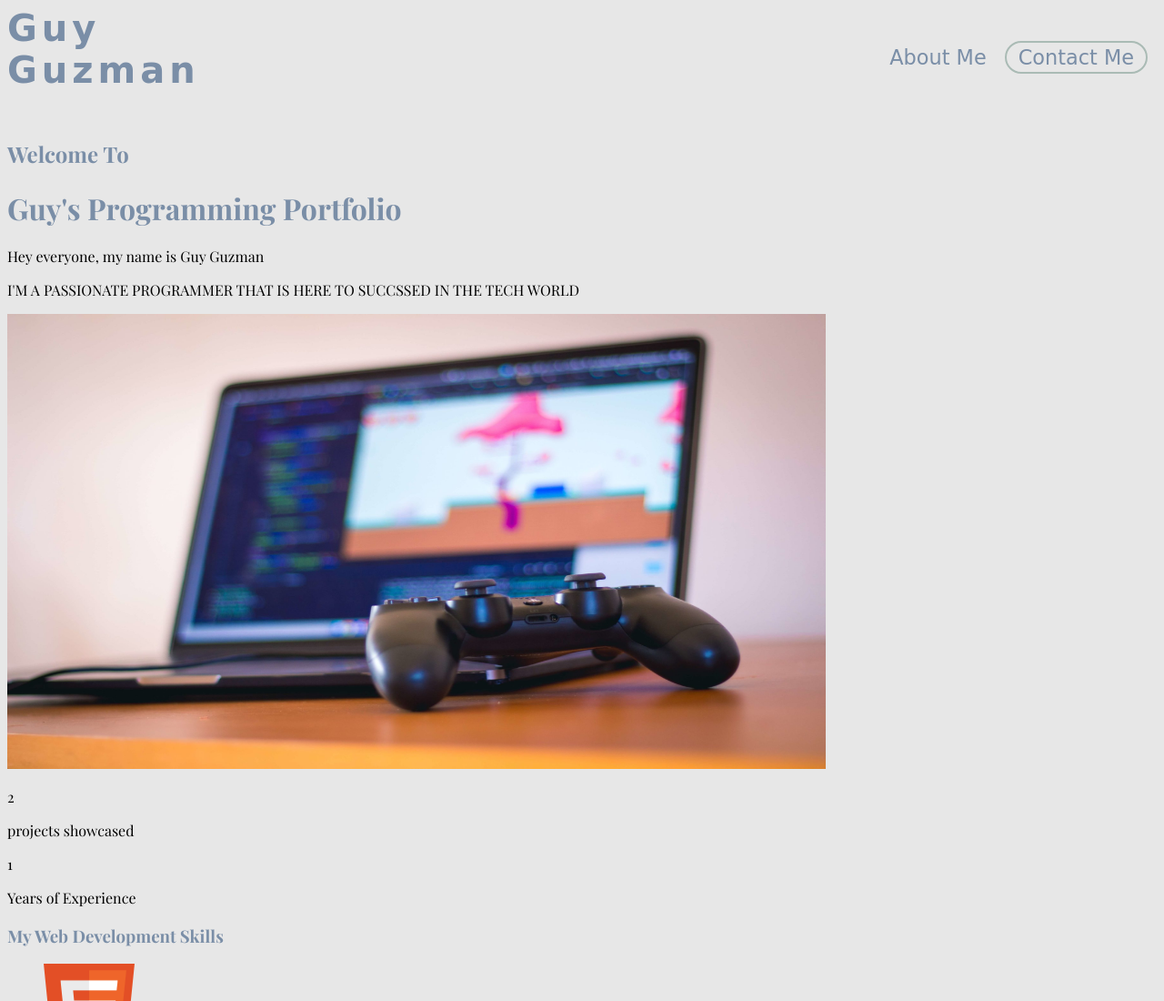
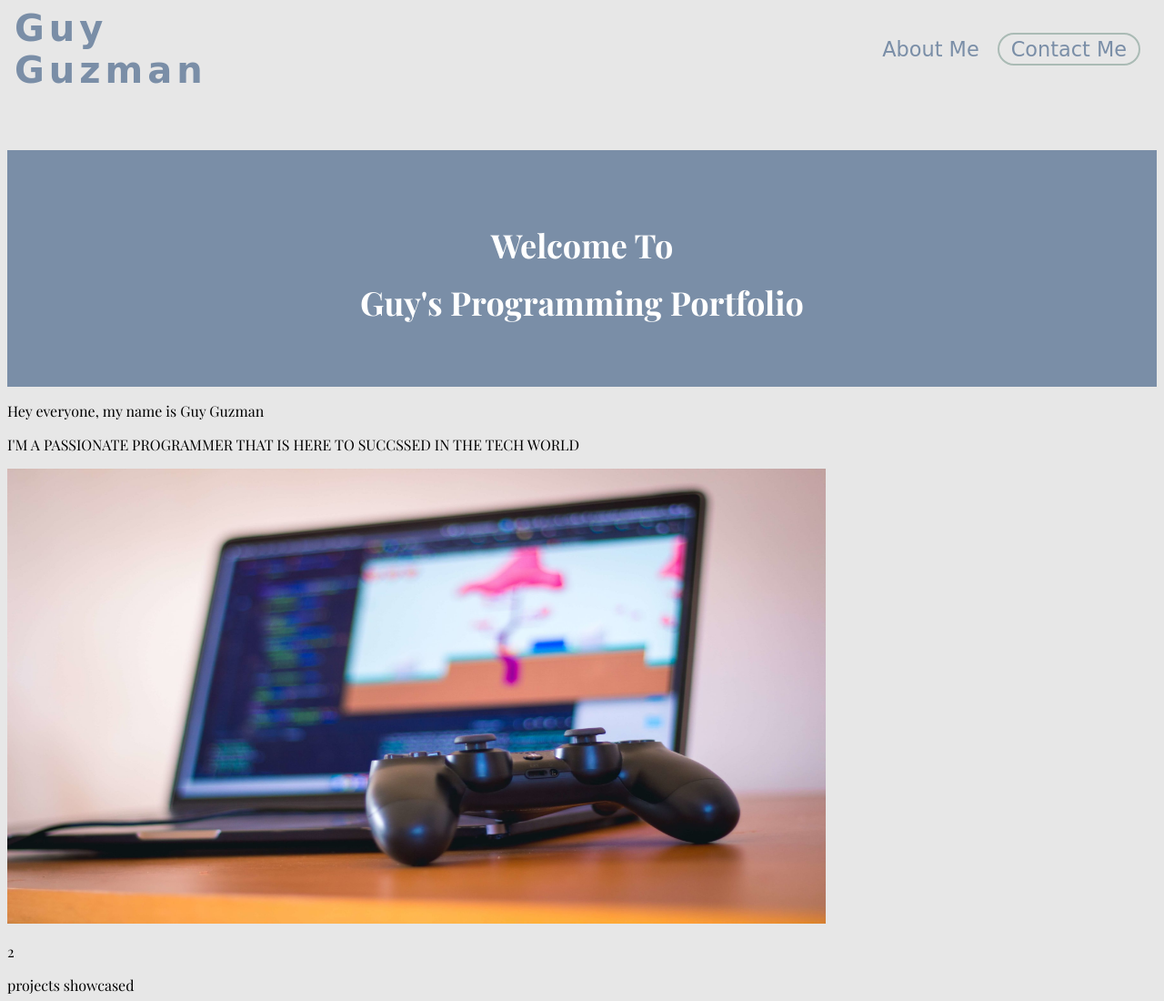
Before and after one commit to QleanGG/Portfolio-Website, a plain HTML site: page index.html in a window 1280 px wide. Shown: the top 1100 px of the page at 91% size. Drawn offline with nearby package versions, Linux system fonts and the light colour scheme; a web font is replaced by a local one.

Commit message:
add new banner

```diff
--- a/resources/css/style.css
+++ b/resources/css/style.css
@@ -7,6 +7,7 @@ body {
     /* background-color: rgb(188, 231, 216); */
     /* font-family: 'Nunito', sans-serif; */
     font-family: 'Playfair Display', serif;
+
 
 }
 
@@ -22,6 +23,7 @@ nav {
     display: flex;
     font-family: 'Edu TAS Beginner', cursive;
     color: #7a8ea7;
+    margin: 8px;
 }
 
 nav ul {
@@ -71,3 +73,27 @@ footer{
     margin-top: 40px;
     text-align: center;
 }
+
+.opening {
+    background-color: #7a8ea7;
+    color: #fff;
+    text-align: center;
+    padding: 80px 0;
+    margin-top: 50px;
+    width: 100%;
+    height: 100px;
+}
+
+/* Heading Styles */
+.opening h1, h2 {
+    color: #fff;
+    font-size: 36px;
+    margin: 0 0 15px 0;
+
+}
+
+/* Subheading Styles */
+.opening p {
+    font-size: 18px;
+    margin: 20px 0;
+}
```
